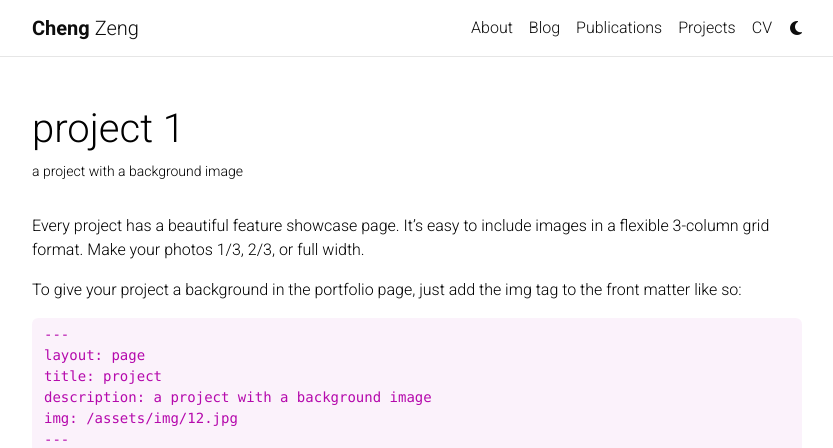
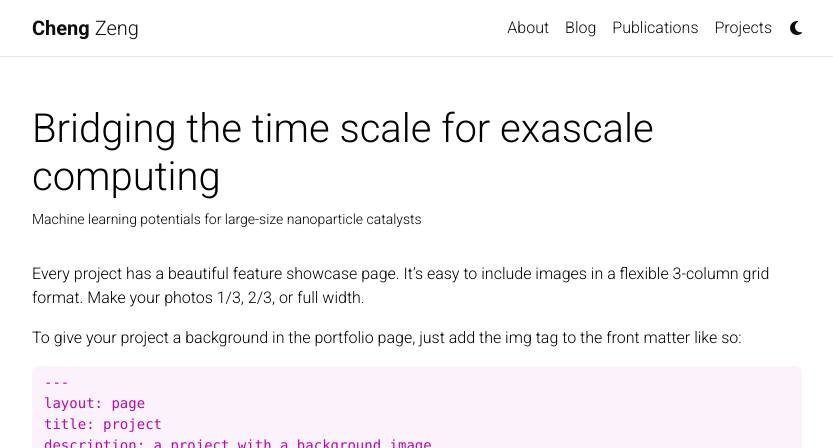
Before and after one commit to cengc13/website, a Jekyll site: the page built from _projects/mlip.md, in a window 1280 px wide and 900 px high, cut to the strip 0-448 px from the top of the window. Shown: the whole strip, without its empty margins (223-1056 px from the left). Built offline with Jekyll 4.4.1, drawn with Linux system fonts in a browser that asks for light colours; comment, search, counter and statistics services are not loaded; a style sheet for code colours, icons or effects is not loaded.

```diff
--- a/_projects/1_project.md
+++ b/_projects/mlip.md
@@ -1,10 +1,10 @@
 ---
 layout: page
-title: project 1
-description: a project with a background image
+title: Bridging the time scale for exascale computing
+description: Machine learning potentials for large-size nanoparticle catalysts
 img: assets/img/12.jpg
 importance: 1
-category: Placeholder
+category: Research
 ---
 
 Every project has a beautiful feature showcase page.
```
Also changed, not shown: _pages/about.md (+1 -1 lines), _pages/cv.md (+1 -1 lines).
